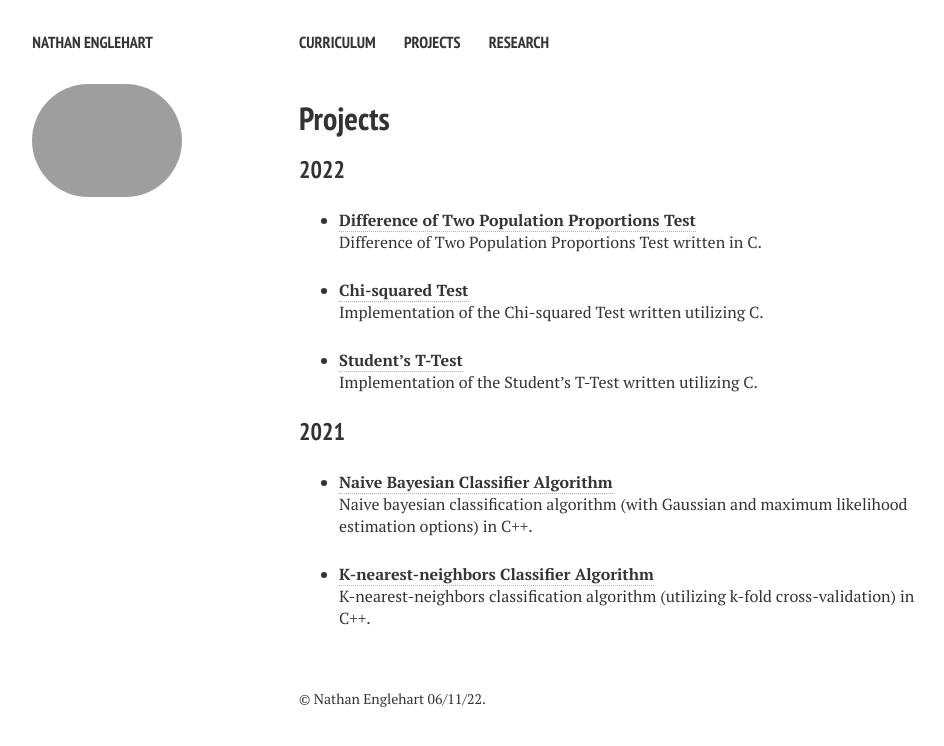
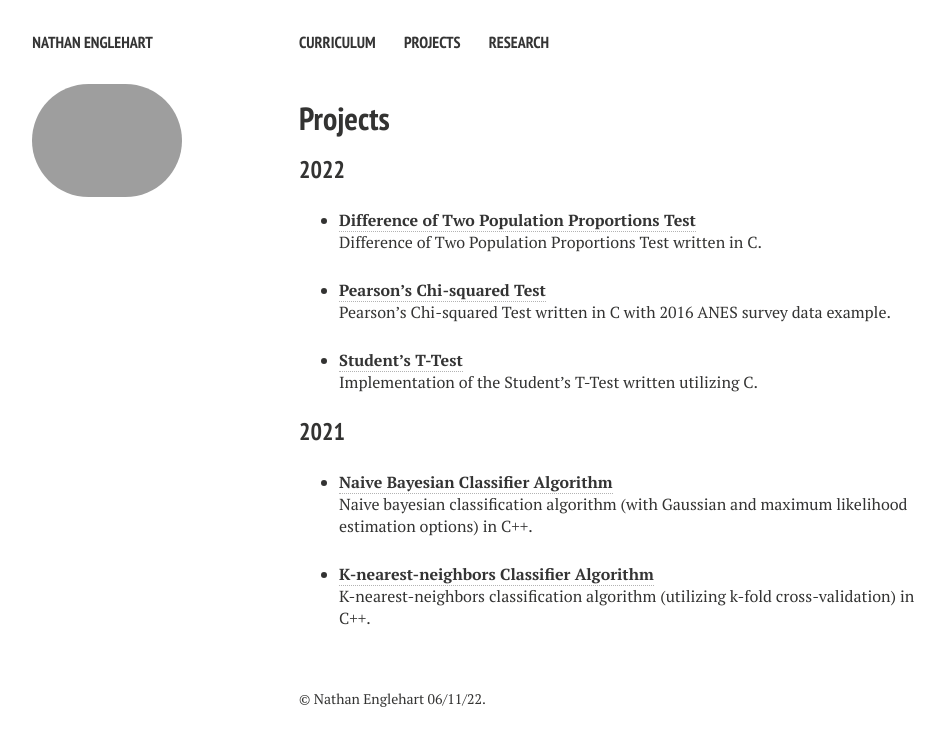
Before and after one commit to nathanenglehart/nathanenglehart.github.io, a Jekyll site: the page built from projects.md, in a window 1280 px wide. Shown: the top 746 px of the page, without its empty margins (21-965 px from the left). Built offline with Jekyll 4.4.1, drawn with Linux system fonts in a browser that asks for light colours; nearby versions of some CDN libraries.

Commit message:
fixed wording

```diff
--- a/projects.md
+++ b/projects.md
@@ -24,8 +24,8 @@ comments: false
 * [**Difference of Two Population Proportions Test**](https://nathanenglehart.github.io/difference-of-two-population-proportions-test)<br>
   Difference of Two Population Proportions Test written in C.<br>
 
-* [**Chi-squared Test**](https://nathanenglehart.github.io/chi-squared-test)<br>
-  Implementation of the Chi-squared Test written utilizing C.<br>
+* [**Pearson's Chi-squared Test**](https://nathanenglehart.github.io/chi-squared-test)<br>
+  Pearson's Chi-squared Test written in C with 2016 ANES survey data example.<br>
 
 * [**Student's T-Test**](https://nathanenglehart.github.io/t-test)<br>
   Implementation of the Student's T-Test written utilizing C.
```
